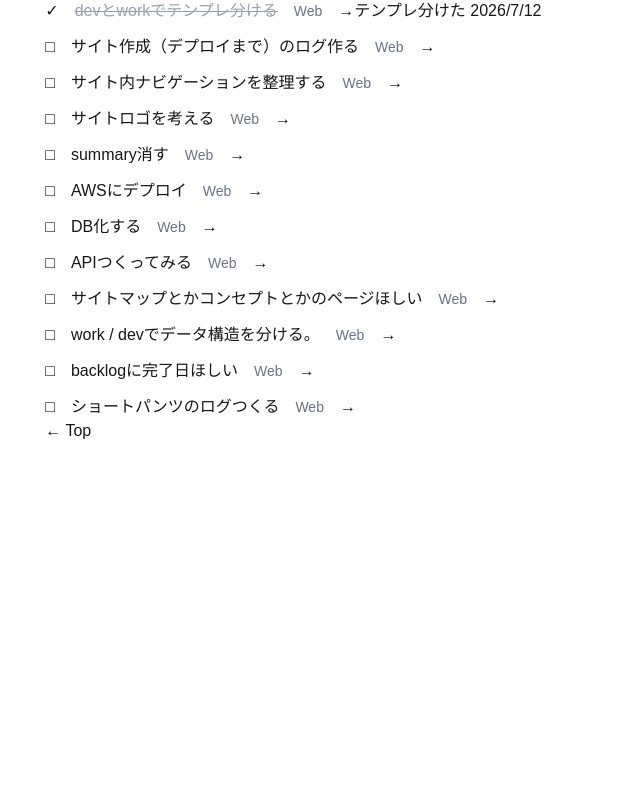
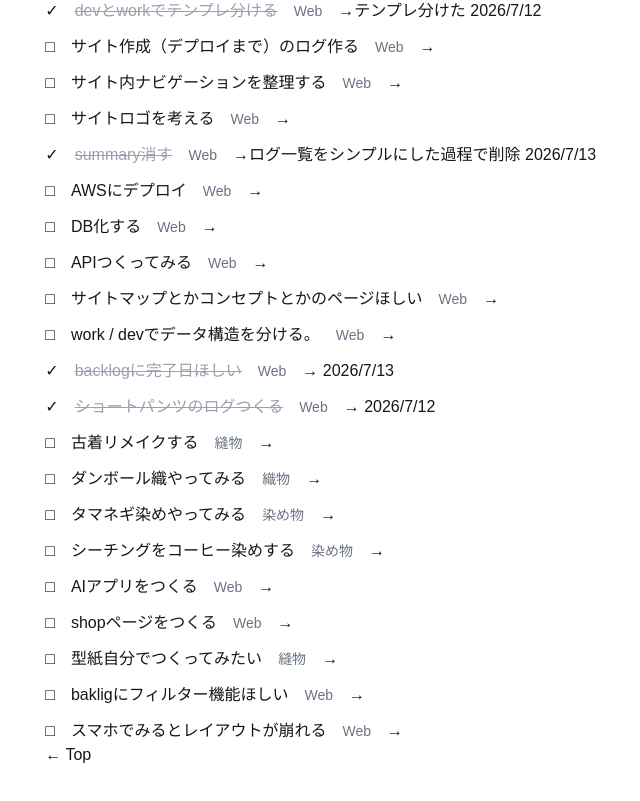
Before and after one commit to yamamotoyakuhinsenryoten-cmd/mountain-book-dyeshop, a Next.js app: page /backlogs in a window 1280 px wide. Shown: the part 335-1136 px from the top of the page, without its empty margins (298-938 px from the left). Before the commit the page ends 840 px from the top, so only its background shows below. Built offline with nearby package versions, Linux system fonts and the light colour scheme.

Commit message:
backlog更新

```diff
--- a/data/backlogs/index.ts
+++ b/data/backlogs/index.ts
@@ -28,10 +28,10 @@ export const backlogs = [
   {
     title: "Noteページ作成",
     category: "Web",
-    done: false,
-    link: { name: "", value: "" },
+    done: true,
+    link: { name: "レイアウトは仮で作成", value: "" },
     createdAt: "2026/7/12",
-    completedAt: "",
+    completedAt: "2026/7/13",
   },
   {
     title: "TODOをメモする場所がほしい",
@@ -76,10 +76,10 @@ export const backlogs = [
   {
     title: "summary消す",
     category: "Web",
-    done: false,
-    link: { name: "", value: "" },
+    done: true,
+    link: { name: "ログ一覧をシンプルにした過程で削除", value: "" },
     createdAt: "2026/7/12",
-    completedAt: "",
+    completedAt: "2026/7/13",
   },
   {
     title: "AWSにデプロイ",
@@ -124,17 +124,89 @@ export const backlogs = [
   {
     title: "backlogに完了日ほしい",
     category: "Web",
-    done: false,
+    done: true,
     link: { name: "", value: "" },
     createdAt: "2026/7/12",
-    completedAt: "",
+    completedAt: "2026/7/13",
   },
   {
     title: "ショートパンツのログつくる",
     category: "Web",
+    done: true,
+    link: { name: "", value: "" },
+    createdAt: "2026/7/12",
+    completedAt: "2026/7/12",
+  },
+  {
+    title: "古着リメイクする",
+    category: "縫物",
     done: false,
     link: { name: "", value: "" },
-    createdAt: "2026/7/12",
+    createdAt: "2026/7/13",
+    completedAt: "",
+  },
+  {
+    title: "ダンボール織やってみる",
+    category: "織物",
+    done: false,
+    link: { name: "", value: "" },
+    createdAt: "2026/7/13",
+    completedAt: "",
+  },
+  {
+    title: "タマネギ染めやってみる",
+    category: "染め物",
+    done: false,
+    link: { name: "", value: "" },
+    createdAt: "2026/7/13",
+    completedAt: "",
+  },
+  {
+    title: "シーチングをコーヒー染めする",
+    category: "染め物",
+    done: false,
+    link: { name: "", value: "" },
+    createdAt: "2026/7/13",
+    completedAt: "",
+  },
+  {
+    title: "AIアプリをつくる",
+    category: "Web",
+    done: false,
+    link: { name: "", value: "" },
+    createdAt: "2026/7/13",
+    completedAt: "",
+  },
+  {
+    title: "shopページをつくる",
+    category: "Web",
+    done: false,
+    link: { name: "", value: "" },
+    createdAt: "2026/7/13",
+    completedAt: "",
+  },
+  {
+    title: "型紙自分でつくってみたい",
+    category: "縫物",
+    done: false,
+    link: { name: "", value: "" },
+    createdAt: "2026/7/13",
+    completedAt: "",
+  },
+  {
+    title: "bakligにフィルター機能ほしい",
+    category: "Web",
+    done: false,
+    link: { name: "", value: "" },
+    createdAt: "2026/7/15",
+    completedAt: "",
+  },
+  {
+    title: "スマホでみるとレイアウトが崩れる",
+    category: "Web",
+    done: false,
+    link: { name: "", value: "" },
+    createdAt: "2026/7/15",
     completedAt: "",
   },
 ];
```
